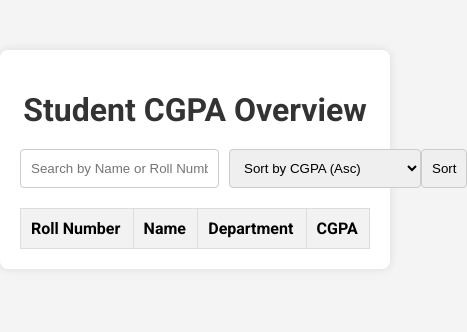
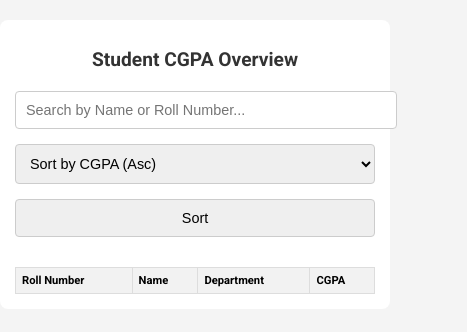
Before and after one commit to Ajaybalajiprasad/CGPA-CALCI, a website: page public/staff.html in a window 390 px wide. Shown: the whole page, 467 px wide, since content can reach past the window. Drawn offline with Linux system fonts and the light colour scheme; no server answers.

Commit message:
Fix mobile responsive

```diff
--- a/public/staff.css
+++ b/public/staff.css
@@ -7,7 +7,7 @@ body {
 
 .container {
     max-width: 800px;
-    margin: 50px auto;
+    margin: 20px auto;
     padding: 20px;
     background: #ffffff;
     border-radius: 8px;
@@ -18,20 +18,24 @@ h1 {
     text-align: center;
     margin-bottom: 20px;
     color: #333;
+    font-size: 1.8rem;
 }
 
 .controls {
     display: flex;
+    flex-wrap: wrap;
     justify-content: space-between;
     margin-bottom: 20px;
+    gap: 10px; /* Add spacing between items */
 }
 
 #searchInput {
-    flex: 1;
+    flex: 1 1 auto; /* Allow flex grow and shrink */
     padding: 10px;
     margin-right: 10px;
     border: 1px solid #ccc;
     border-radius: 4px;
+    min-width: 180px; /* Minimum width for smaller devices */
 }
 
 #sortSelect, #sortButton {
@@ -39,23 +43,85 @@ h1 {
     border: 1px solid #ccc;
     border-radius: 4px;
     cursor: pointer;
+    min-width: 120px; /* Minimum width for better visibility */
 }
 
 table {
     width: 100%;
     border-collapse: collapse;
+    overflow-x: auto; /* Enable horizontal scrolling */
+    font-size: 0.9rem; /* Smaller font size for mobile */
 }
 
 table th, table td {
     padding: 10px;
     border: 1px solid #ddd;
     text-align: left;
+    white-space: nowrap; /* Prevent text wrap for table cells */
 }
 
 table th {
     background-color: #f2f2f2;
+    font-weight: bold;
 }
 
 table tr:nth-child(even) {
     background-color: #f9f9f9;
 }
+
+/* Media Queries for Responsive Design */
+@media (max-width: 768px) {
+    .container {
+        padding: 15px;
+        max-width: 100%;
+        box-shadow: none; /* Remove shadow on smaller devices */
+    }
+
+    h1 {
+        font-size: 1.5rem; /* Smaller font size for headings */
+    }
+
+    .controls {
+        flex-direction: column;
+        align-items: flex-start;
+    }
+
+    #searchInput {
+        margin-right: 0;
+        margin-bottom: 10px; /* Margin adjustment for mobile */
+        width: 100%; /* Full width input for mobile */
+    }
+
+    #sortSelect, #sortButton {
+        width: 100%; /* Full width for dropdown and button */
+        margin-bottom: 10px; /* Margin adjustment for mobile */
+    }
+
+    table th, table td {
+        padding: 8px;
+        font-size: 0.8rem; /* Smaller font size for mobile */
+    }
+}
+
+@media (max-width: 480px) {
+    h1 {
+        font-size: 1.2rem; /* Smaller font size for very small devices */
+    }
+
+    #searchInput {
+        font-size: 0.9rem; /* Smaller font size for input */
+    }
+
+    #sortSelect, #sortButton {
+        font-size: 0.9rem; /* Smaller font size for dropdown and button */
+    }
+
+    table th, table td {
+        padding: 6px;
+        font-size: 0.7rem; /* Further reduced font size for small screens */
+    }
+
+    .controls {
+        gap: 5px; /* Reduced gap for very small screens */
+    }
+}
```
